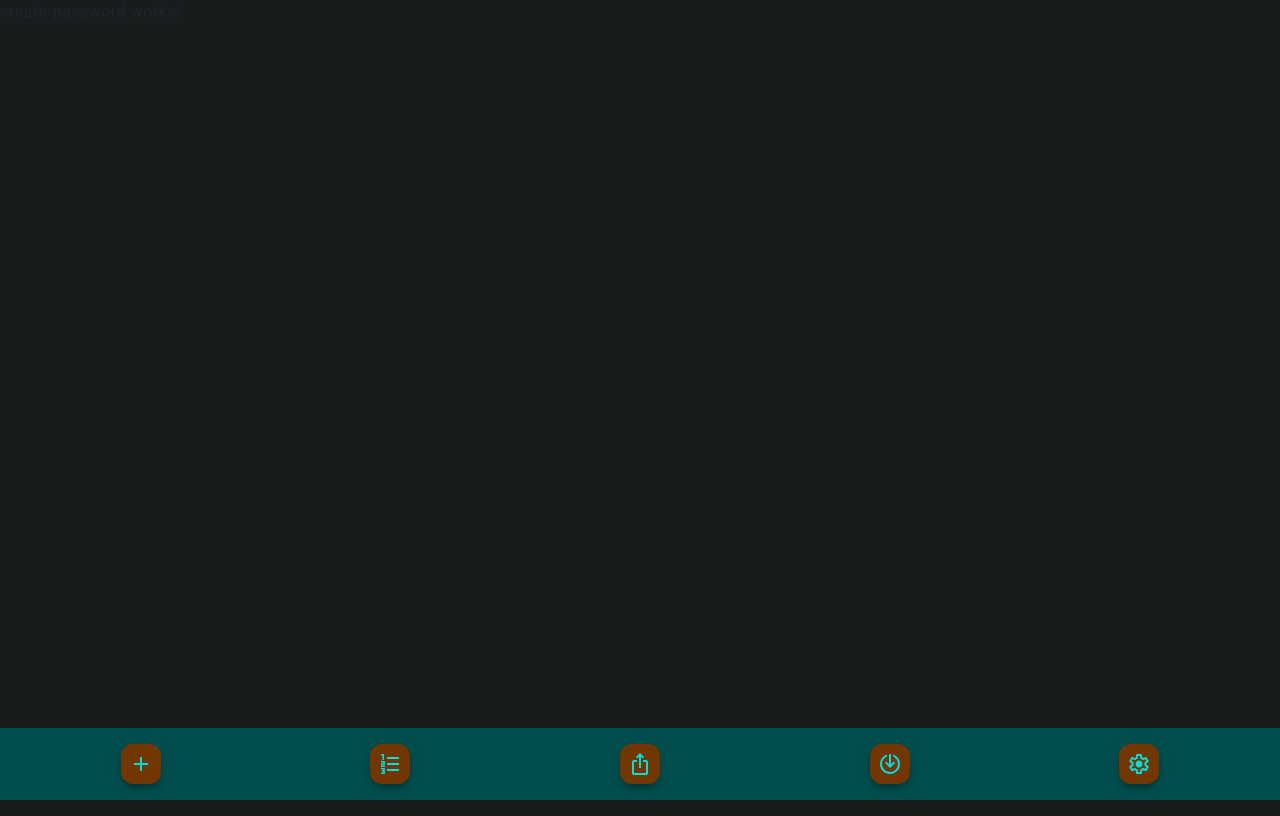
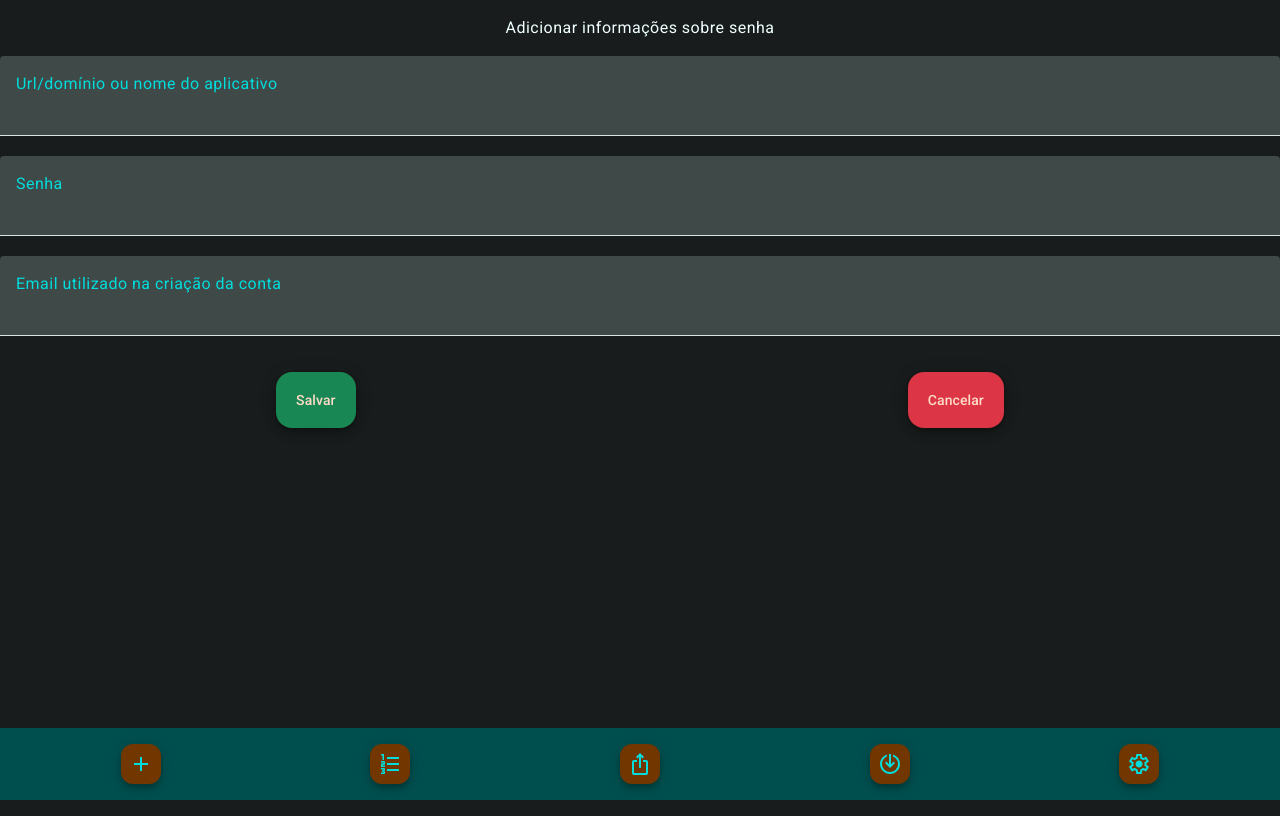
Before and after one commit to Anderson-Brendon/pwa-password-manager, an Angular app: page /create-psw in a window 1280 px wide. Built offline with nearby package versions, Linux system fonts and the light colour scheme.

Commit message:
update-create-password-component

```diff
--- a/src/app/create-password/create-password.component.css
+++ b/src/app/create-password/create-password.component.css
@@ -0,0 +1,12 @@
+p{
+    color: azure;
+    text-align: center;
+}
+
+header,div{
+    margin-top: 1rem;
+}
+
+header{
+    margin-bottom: 1rem;
+}
--- a/src/app/create-password/create-password.component.html
+++ b/src/app/create-password/create-password.component.html
@@ -1 +1,21 @@
-<p>create-password works!</p>
+<header >
+    <p>Adicionar informações sobre senha</p>
+</header>
+<form autocomplete="off" class="d-flex flex-column">
+    <mat-form-field>
+        <label for="pswTitle">Url/domínio ou nome do aplicativo</label>
+        <input type="text" required matInput>
+    </mat-form-field>
+    <mat-form-field>
+        <label>Senha</label>
+        <input type="password" required matInput>
+    </mat-form-field>
+    <mat-form-field>
+        <label for="email">Email utilizado na criação da conta</label>
+        <input type="email" required matInput>
+    </mat-form-field>
+    <div class="d-flex justify-content-around">
+        <button class="bg-success" mat-fab extended type="submit">Salvar</button>
+        <a class="bg-danger" routerLink="/psw-list" mat-fab extended>Cancelar</a>
+    </div>
+</form>
--- a/src/styles.css
+++ b/src/styles.css
@@ -8,7 +8,7 @@ body { margin: 0; font-family: Roboto, "Helvetica Neue", sans-serif; }
 background-color: #004f4f;
 }
 
-.cyanFont{
+.cyanFont,label{
   color: #00dddd;
 }
 
```
Also changed, not shown: src/app/create-password/create-password.component.ts (+6 -1 lines).
